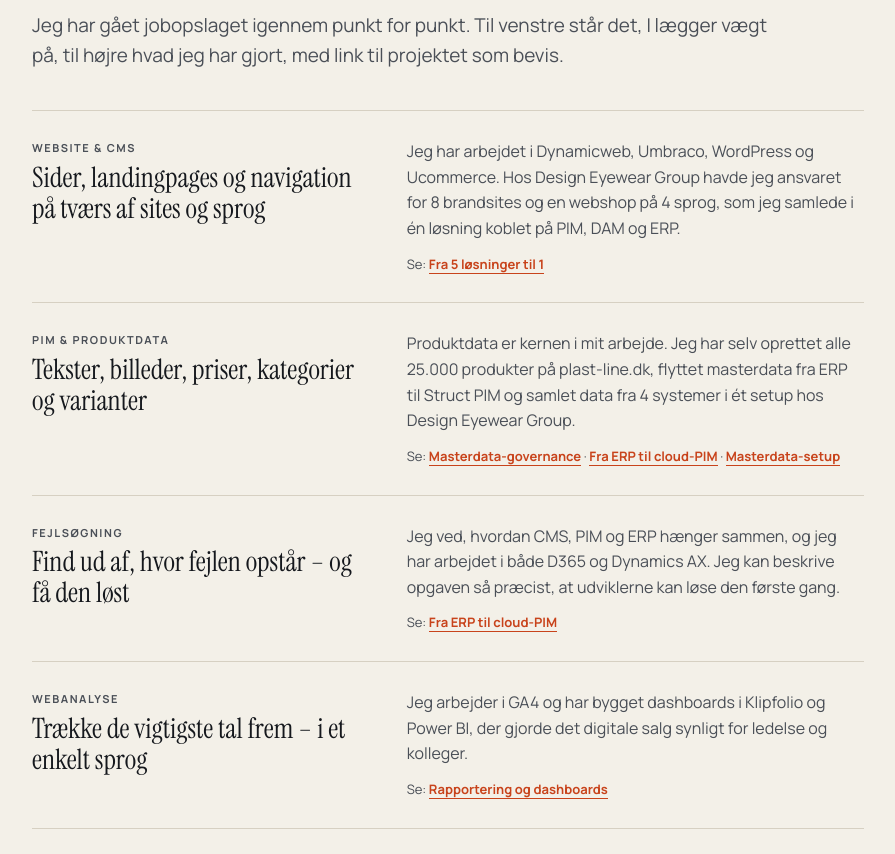
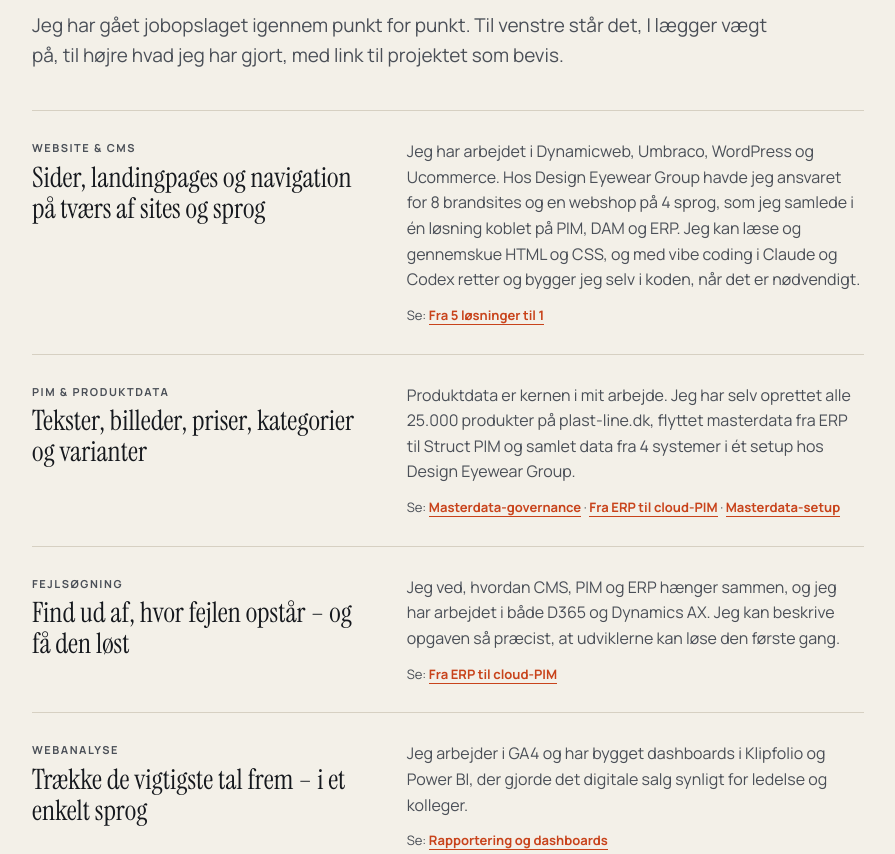
Before and after one commit to schou29-gif/Master-Thomas-Schou-Portfolio, a plain HTML site: page isabella/index.html in a window 1280 px wide. Shown: the part 2640-3494 px from the top of the page, without its empty margins (328-1223 px from the left). Drawn offline with Linux system fonts and the light colour scheme.

Commit message:
Isabella: HTML/CSS og vibe coding i Claude og Codex
Co-Authored-By: Claude Opus 5.5 <noreply@anthropic.com>
Claude-Session: https://claude.ai/code/session_01LrDepeuNvjwKvgSjTC16RS

```diff
--- a/isabella/index.html
+++ b/isabella/index.html
@@ -512,7 +512,7 @@
       <div class="match-list">
         <div class="mrow">
           <div class="req"><small>Website &amp; CMS</small><h4>Sider, landingpages og navigation på tværs af sites og sprog</h4></div>
-          <div class="have"><p>Jeg har arbejdet i Dynamicweb, Umbraco, WordPress og Ucommerce. Hos Design Eyewear Group havde jeg ansvaret for 8 brandsites og en webshop på 4 sprog, som jeg samlede i én løsning koblet på PIM, DAM og ERP.</p><div class="val-proof">Se: <a class="plink" href="#p-sites">Fra 5 løsninger til 1</a></div></div>
+          <div class="have"><p>Jeg har arbejdet i Dynamicweb, Umbraco, WordPress og Ucommerce. Hos Design Eyewear Group havde jeg ansvaret for 8 brandsites og en webshop på 4 sprog, som jeg samlede i én løsning koblet på PIM, DAM og ERP. Jeg kan læse og gennemskue HTML og CSS, og med vibe coding i Claude og Codex retter og bygger jeg selv i koden, når det er nødvendigt.</p><div class="val-proof">Se: <a class="plink" href="#p-sites">Fra 5 løsninger til 1</a></div></div>
         </div>
         <div class="mrow">
           <div class="req"><small>PIM &amp; produktdata</small><h4>Tekster, billeder, priser, kategorier og varianter</h4></div>
@@ -860,7 +860,7 @@
             <div class="sys-row"><div class="sys-k">ERP</div><div class="tags"><span class="tag">Visma Business</span><span class="tag">Kompas</span><span class="tag">Microsoft Dynamics 365 (D365)</span><span class="tag">Microsoft Dynamics AX (Axapta)</span></div></div>
             <div class="sys-row"><div class="sys-k">PIM</div><div class="tags"><span class="tag">Struct PIM</span><span class="tag">Inriver</span><span class="tag">Perfion</span></div></div>
             <div class="sys-row"><div class="sys-k">DAM</div><div class="tags"><span class="tag">Kontainer</span><span class="tag">Claude.ai</span></div></div>
-            <div class="sys-row"><div class="sys-k">Webshop &amp; CMS</div><div class="tags"><span class="tag">Dynamicweb</span><span class="tag">Umbraco</span><span class="tag">Ucommerce</span><span class="tag">WordPress</span><span class="tag">SharePoint</span><span class="tag">Claude.ai</span><span class="tag">Codex</span></div></div>
+            <div class="sys-row"><div class="sys-k">Webshop &amp; CMS</div><div class="tags"><span class="tag">Dynamicweb</span><span class="tag">HTML &amp; CSS</span><span class="tag">Umbraco</span><span class="tag">Ucommerce</span><span class="tag">WordPress</span><span class="tag">SharePoint</span><span class="tag">Claude.ai</span><span class="tag">Codex</span></div></div>
             <div class="sys-row"><div class="sys-k">Dokumentation</div><div class="tags"><span class="tag">EPD-databaser</span><span class="tag">CAD-tegninger</span><span class="tag">Certificeringer</span></div></div>
             <div class="sys-row"><div class="sys-k">Lager &amp; handel</div><div class="tags"><span class="tag">WMS</span><span class="tag">Vendorportaler / GS1</span></div></div>
             <div class="sys-row"><div class="sys-k">Opgaver</div><div class="tags"><span class="tag">Produktoprettelse</span><span class="tag">Datarensning &amp; validering</span><span class="tag">Datamapping</span><span class="tag">ERP-migrering</span><span class="tag">Governance &amp; workflows</span></div></div>
```
